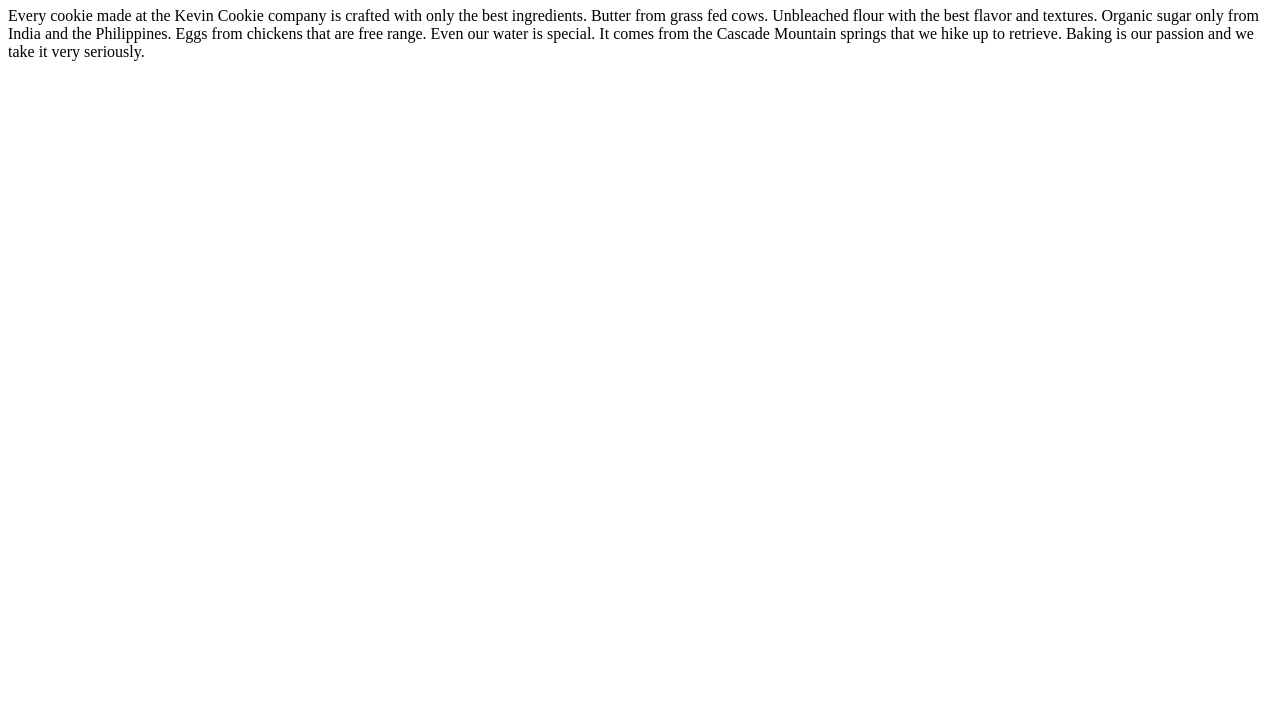
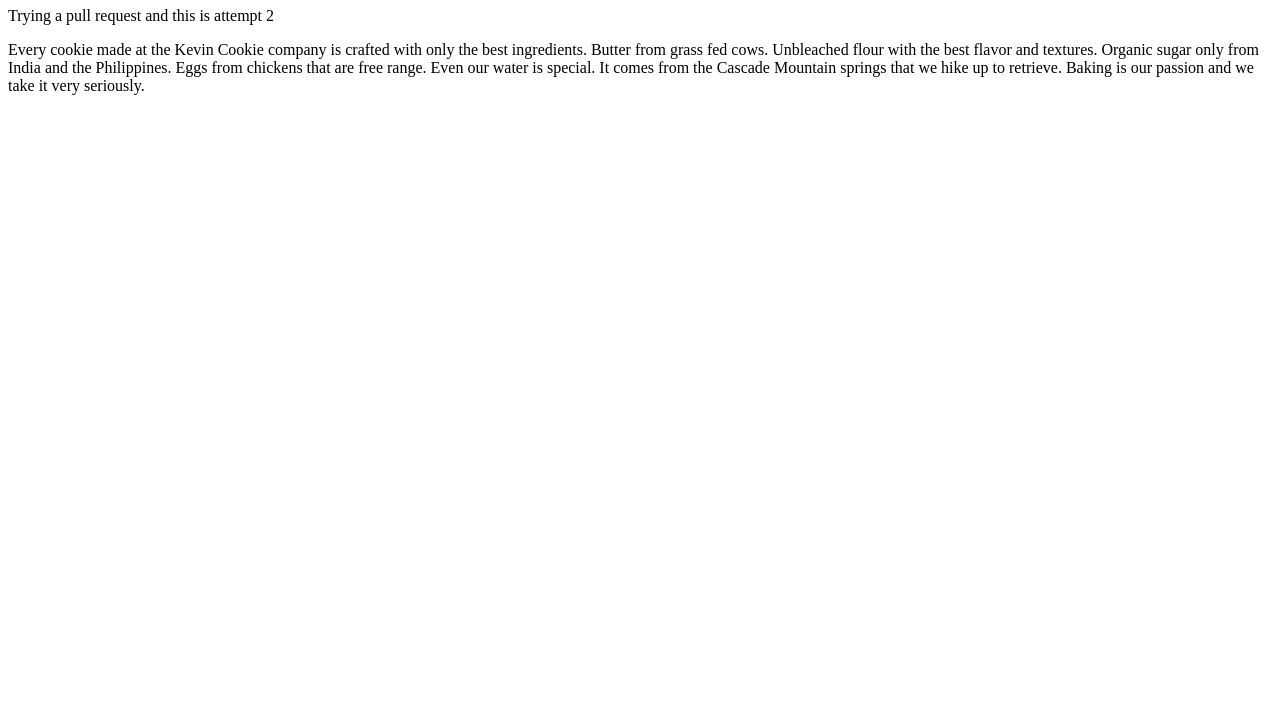
Before and after one commit to ralzina/Git_practice, a plain HTML site: page index.htm in a window 1280 px wide. Shown: the part 73-800 px from the top of the page. Drawn offline with Linux system fonts and the light colour scheme.

Commit message:
Trying to do a pull request

```diff
--- a/index.htm
+++ b/index.htm
@@ -4,6 +4,8 @@
 
 <h1>Deliciousness in every bite!</h1>
 
+<div>Trying a pull request and this is attempt 2</div>
+
 <p>Every cookie made at the Kevin Cookie company is crafted with only the best ingredients. Butter from grass fed cows. Unbleached flour with the best flavor and textures. Organic sugar only from India and the Philippines. Eggs from chickens that are free range. Even our water is special. It comes from the Cascade Mountain springs that we hike up to retrieve. Baking is our passion and we take it very seriously.</p>
 
 </body>
```
